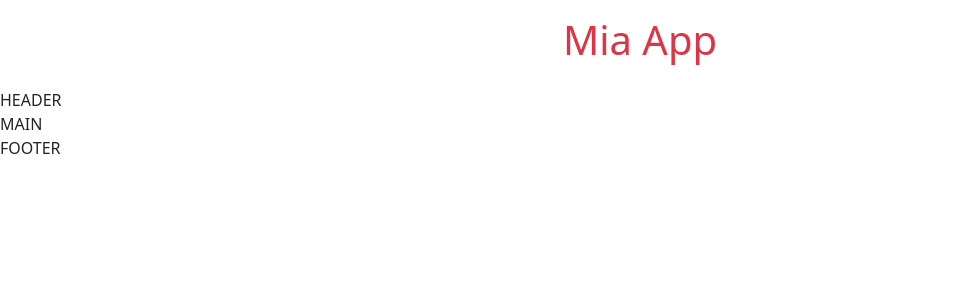
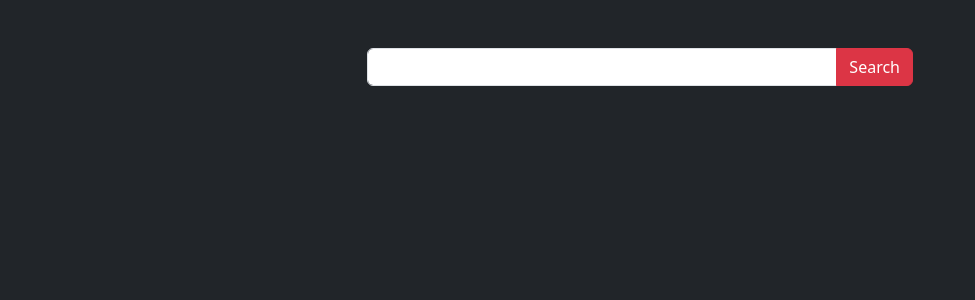
Before and after one commit to gabrielebottari/vite-boolflix, a Vue app: page / in a window 1280 px wide. Shown: the top 300 px of the page, without its empty margins (0-975 px from the left). Built offline with nearby package versions, Linux system fonts and the light colour scheme.

Commit message:
ADD milestone 1

```diff
--- a/index.html
+++ b/index.html
@@ -1,5 +1,5 @@
 <!doctype html>
-<html lang="en">
+<html lang="en" class="bg-dark">
   <head>
     <meta charset="UTF-8" />
     <link rel="icon" type="image/svg+xml" href="/vite.svg" />
--- a/src/App.vue
+++ b/src/App.vue
@@ -1,35 +1,43 @@
 <script>
 import AppHeader from './components/AppHeader.vue';
 import AppMain from './components/AppMain.vue';
-import AppFooter from './components/AppFooter.vue';
+import {store} from './data/store';
+import axios from 'axios'
+//import AppFooter from './components/AppFooter.vue';
 
 export default {
-    data() {
-        return {
+  components: {
+    AppHeader,
+    AppMain
+  },
+  data() {
+    return {
+      movies: []
+    };
+  },
+  methods: {
 
-        };
+    getApi(){
+        // store.isLoading = true;
+        axios.get(store.apiUrl, {
+          params: {
+            query: store.searchInput
+          }
+        }).then(result => {
+          store.movieArray  = result.data.results;
+          store.displayCard = true;
+            console.log('movie cercato -->', store.movieArray);
+        })},
     },
-    components: {
-        AppHeader,
-        AppMain,
-        AppFooter
-    },
-    methods: {
-
-    }
 }
 </script>
 
 <template>
-    <h1 class="text-center text-danger p-3">
-        Mia App
-    </h1>
 
-    <AppHeader />
+    <AppHeader @searchMovie="getApi"/>
 
-    <AppMain />
+    <AppMain :movies="movies"/>
 
-    <AppFooter />
 </template>
 
 <style lang="scss">
--- a/src/components/AppFooter.vue
+++ b/src/components/AppFooter.vue
@@ -12,9 +12,7 @@ export default {
 </script>
 
 <template>
-    <footer>
-        FOOTER
-    </footer>
+
 </template>
 
 <style lang="scss" scoped>
--- a/src/components/AppHeader.vue
+++ b/src/components/AppHeader.vue
@@ -1,19 +1,41 @@
 <script>
+import {store} from "../data/store";
+
 export default {
   data() {
     return {
-
+      store,
     };
   },
   methods: {
 
   }
-}
+};
 </script>
 
 <template>
-    <header>
-        HEADER
+    <header class="bg-dark">
+
+        <div class="container my-5">
+
+            <div class="row">
+                <div class="col-md-6 offset-md-3">
+
+                    <div class="input-group mb-3">
+
+                        <input
+                            v-model="store.searchInput"
+                            type="text"
+                            class="form-control"
+                            placeholder=""
+                        />
+                        <button @click="$emit('searchMovie')" class="btn btn-danger" type="submit">Search</button>
+
+                    </div>
+
+                </div>
+            </div>
+        </div>
     </header>
 </template>
 
--- a/src/components/AppMain.vue
+++ b/src/components/AppMain.vue
@@ -1,19 +1,30 @@
 <script>
+import {store} from "../data/store";
+
 export default {
-    data() {
-        return {
 
-        };
-    },
-    methods: {
+  data(){
 
+    return {
+        store,
     }
+
+  },
 }
 </script>
 
 <template>
     <main>
-        MAIN
+        <div>
+            <div v-for="movie in store.movieArray" :key="movie.id" class="card my-3">
+                <div class="card-body">
+                <h5 class="card-title">Titolo: {{ movie.title }}</h5>
+                <p class="card-text">Titolo Originale: {{ movie.original_title }}</p>
+                <p class="card-text">Lingua: {{ movie.original_language }}</p>
+                <p class="card-text">Voto: {{ movie.vote_average }}</p>
+                </div>
+            </div>
+        </div>
     </main>
 </template>
 
--- /dev/null
+++ b/src/data/store.js
@@ -0,0 +1,12 @@
+import {reactive} from 'vue';
+
+export const store = reactive({
+
+  // Chiavi API
+  apiUrl: "https://api.themoviedb.org/3/search/movie?api_key=f2191c31fa927ebbbfd133d861d35f14&language=it-IT",
+
+  searchInput: '',
+
+  movieArray: [],
+
+})
```
Lines whose indentation alone changed are shown as unchanged.
